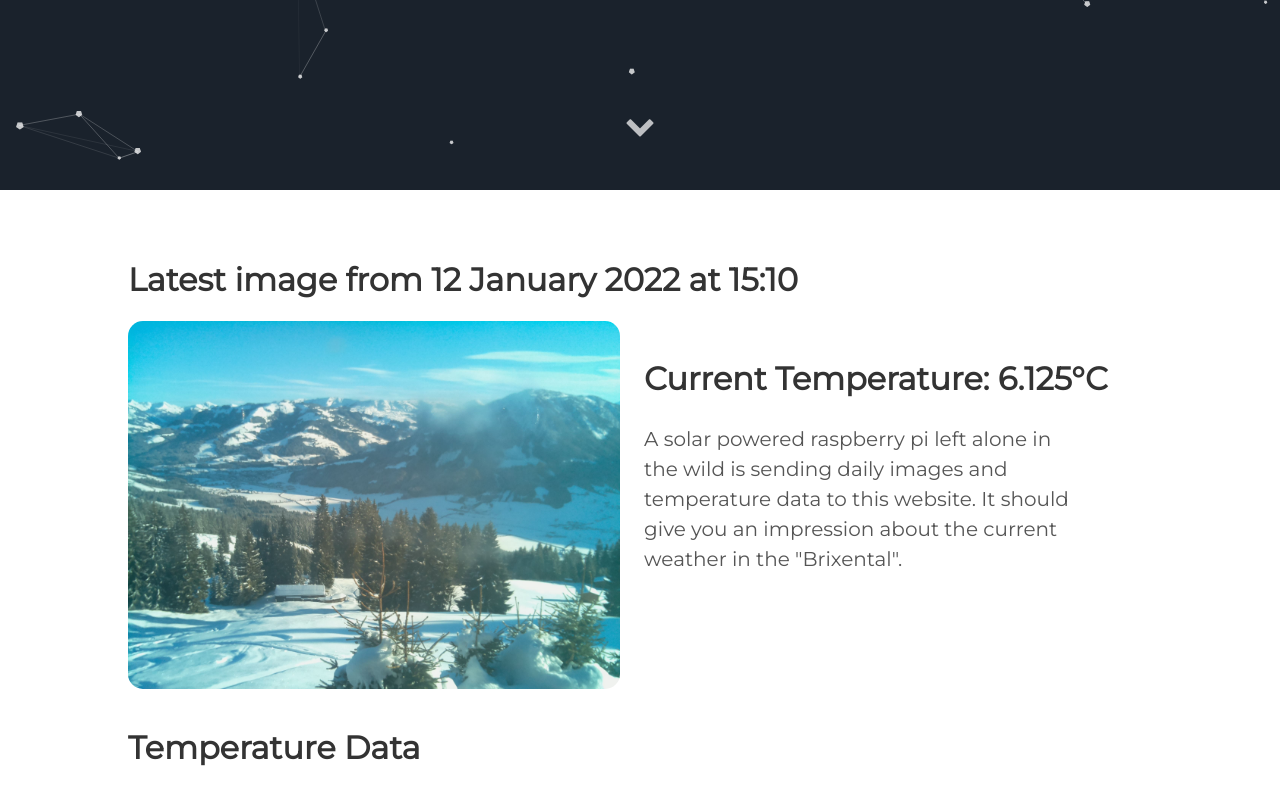
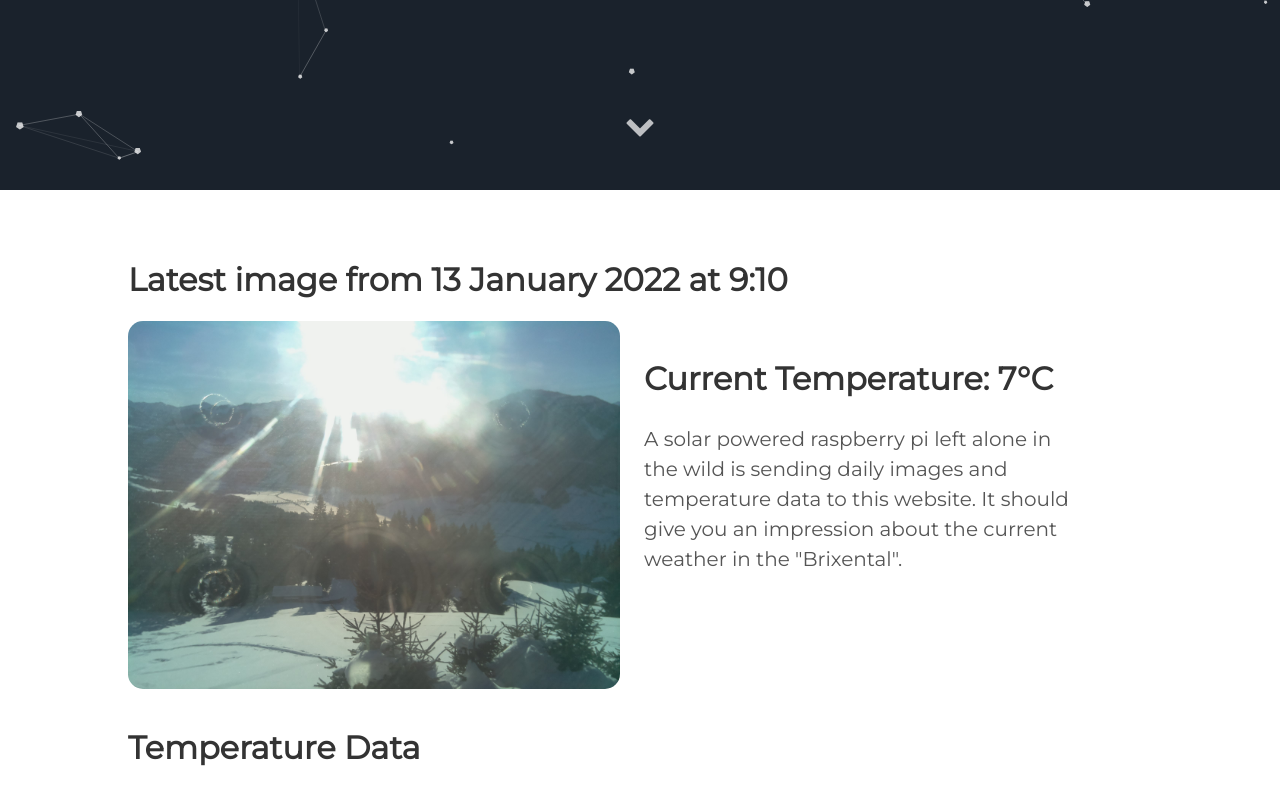
Before and after one commit to vektorious/vektorious.github.io, a Jekyll site: the page built from resources/huette.md, in a window 1280 px wide and 900 px high, scrolled down 710 px. Shown: the top 805 px of the window. Built offline with Jekyll 4.4.1, drawn with Linux system fonts in a browser that asks for light colours.

Commit message:
I'm a bot beep boop

```diff
--- a/resources/huette.md
+++ b/resources/huette.md
@@ -6,13 +6,13 @@ image: '/assets/img/'
 description: 'Live image from the Austrian alps'
 twitter_text: ' '
 ---
-## Latest image from 12 January 2022 at 15:10
+## Latest image from 13 January 2022 at  9:10
 <div class="huette">
   <div class="huette-image">
     <img src="{{ "/assets/img/huette.jpg" | prepend: site.baseurl }}">
   </div>
   <div class="huette-text">
-        <h2>Current Temperature: 6.125°C</h2>
+        <h2>Current Temperature: 7°C</h2>
         <p>A solar powered raspberry pi left alone in the wild is sending daily images and temperature data to this website. It should give you an impression about the current weather in the "Brixental".</p>
 
   </div>
```
Also changed, not shown: rpi-script/2022-01-13_090931.txt (renamed from rpi-script/2022-01-12_150931.txt, +5 -5 lines), rpi-script/huette.md (+2 -2 lines), assets/img/huette.jpg, assets/img/temp_plot.png, rpi-script/temp_plot.png, 1 other file.
